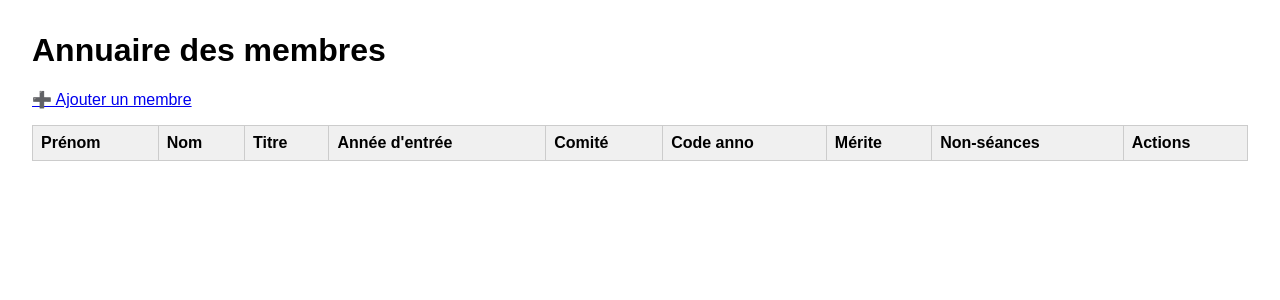
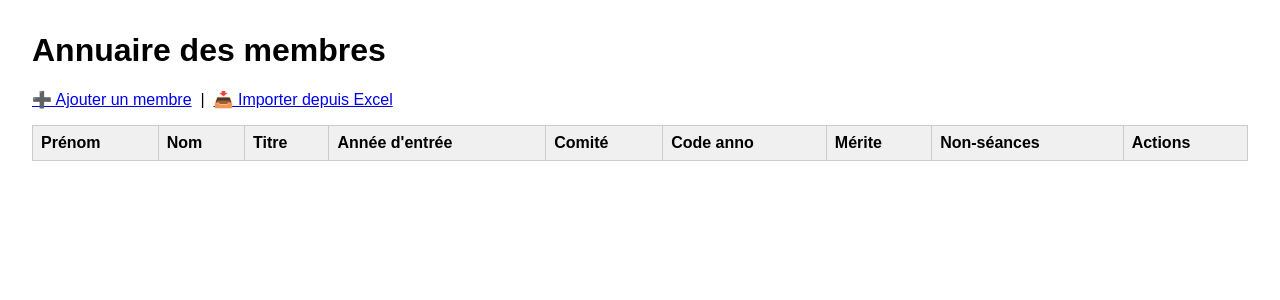
Before and after one commit to tobrasseur2000-create/cho, a Flask app: page / in a window 1280 px wide. Shown: the top 300 px of the page. Run offline with Flask 3, Linux system fonts and the light colour scheme; lists and menus that the app fills with data are empty; some libraries are stand-ins or nearby versions.

Commit message:
Update index.html

```diff
--- a/templates/index.html
+++ b/templates/index.html
@@ -12,7 +12,11 @@
 </head>
 <body>
     <h1>Annuaire des membres</h1>
-    <p><a href="{{ url_for('ajouter') }}">➕ Ajouter un membre</a></p>
+    <p>
+  <a href="{{ url_for('ajouter') }}">➕ Ajouter un membre</a>
+  &nbsp;|&nbsp;
+  <a href="{{ url_for('import_members') }}">📥 Importer depuis Excel</a>
+</p>
     <table>
         <tr>
             <th>Prénom</th>
```
